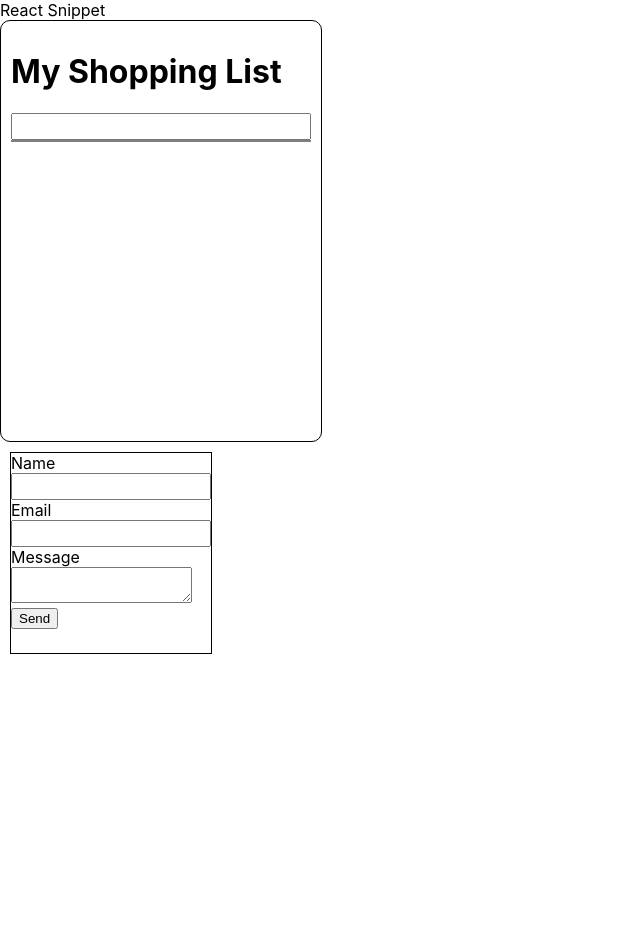
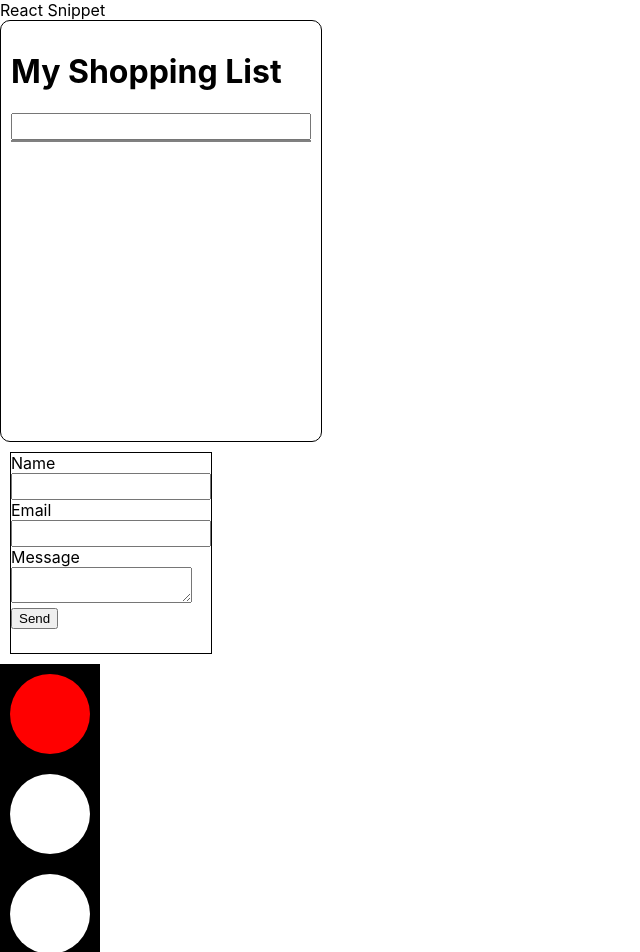
Before and after one commit to jiyulei/react-snippet-lab, a React (Create React App) app: page / in a window 1280 px wide. Shown: the top 952 px of the page, without its empty margins (0-640 px from the left). Before the commit the page ends 800 px from the top, so only its background shows below. Built offline with nearby package versions, Linux system fonts and the light colour scheme.

Commit message:
Create TrafficLight component

```diff
--- a/src/App.js
+++ b/src/App.js
@@ -1,5 +1,7 @@
 import { ShoppingList } from "./components/ShoppingList/ShoppingList";
 import { ContactForm } from "./components/ContactForm.jsx/ContactForm";
+import { TrafficLight } from "./components/TrafficLight/TrafficLight";
+import "./index.css";
 
 function App() {
   return (
@@ -7,6 +9,7 @@ function App() {
       <div>React Snippet</div>
       <ShoppingList />
       <ContactForm />
+      <TrafficLight />
     </div>
   );
 }
--- /dev/null
+++ b/src/components/TrafficLight/TrafficLight.jsx
@@ -0,0 +1,43 @@
+import { useState, useEffect } from "react";
+import "./styles.css";
+
+// red: 3000 yellow:1000 green:2000
+const signals = {
+  red: { color: "red", duration: "3000", next: "green" },
+  green: { color: "green", duration: "2000", next: "yellow" },
+  yellow: { color: "yellow", duration: "500", next: "red" },
+};
+
+export const TrafficLight = () => {
+  const [currentLight, setCurrentLight] = useState(signals.red);
+
+  useEffect(() => {
+    const { duration, next } = currentLight;
+
+    const timeID = setTimeout(() => {
+      setCurrentLight(signals[next]);
+    }, duration);
+
+    return () => clearTimeout(timeID);
+  }, [currentLight]);
+
+  return (
+    <div className="trafficLight">
+      <div
+        className={`redLight ${
+          currentLight.color === "red" ? "redLightOn" : ""
+        }`}
+      ></div>
+      <div
+        className={`yellowLight ${
+          currentLight.color === "yellow" ? "yellowLightOn" : ""
+        }`}
+      ></div>
+      <div
+        className={`greenLight ${
+          currentLight.color === "green" ? "greenLightOn" : ""
+        }`}
+      ></div>
+    </div>
+  );
+};
--- /dev/null
+++ b/src/components/TrafficLight/styles.css
@@ -0,0 +1,42 @@
+.trafficLight {
+  width: 100px;
+  height: 300px;
+  background-color: black;
+  display: flex;
+  flex-direction: column;
+  align-items: center;
+  justify-content: space-around;
+}
+
+.redLight {
+  width: 80px;
+  height: 80px;
+  border-radius: 100%;
+  background-color: white;
+}
+
+.redLightOn {
+  background-color: red;
+}
+
+.yellowLight {
+  width: 80px;
+  height: 80px;
+  border-radius: 100%;
+  background-color: white;
+}
+
+.yellowLightOn {
+  background-color: yellow;
+}
+
+.greenLight {
+  width: 80px;
+  height: 80px;
+  border-radius: 100%;
+  background-color: white;
+}
+
+.greenLightOn {
+  background-color: green;
+}
--- a/src/index.css
+++ b/src/index.css
@@ -11,3 +11,8 @@ code {
   font-family: source-code-pro, Menlo, Monaco, Consolas, 'Courier New',
     monospace;
 }
+
+/* .App {
+  display: flex;
+  flex-direction: column;
+} */
```
